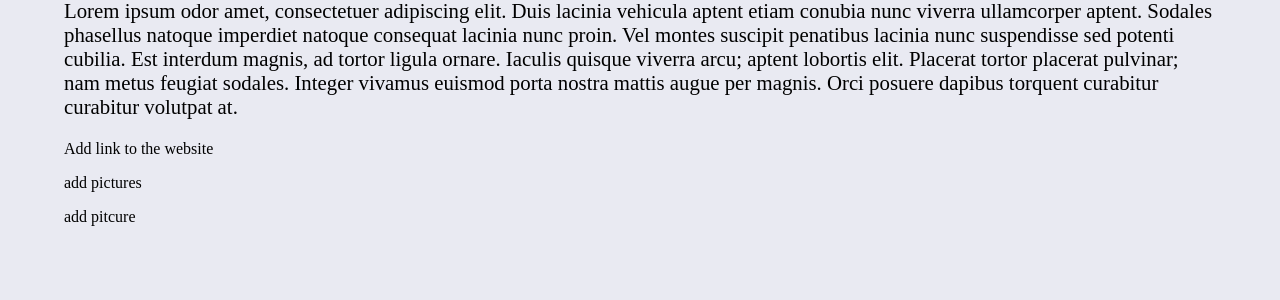
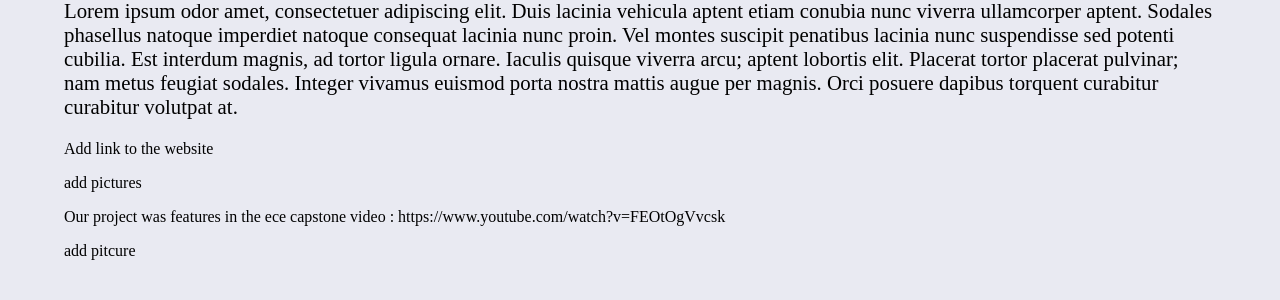
Before and after one commit to anyaga/portfolio, a Django app: page /ece_capstone in a window 1280 px wide. Shown: the part 302-602 px from the top of the page. Run offline with Django 5.2, Linux system fonts and the light colour scheme.

Commit message:
link to youtube video of capstone

```diff
--- a/portfolio_project/portfolio_project/templates/portfolio_project/ece_capstone.html
+++ b/portfolio_project/portfolio_project/templates/portfolio_project/ece_capstone.html
@@ -31,6 +31,9 @@
     </p>
 
     <p>
+        Our project was features in the ece capstone video : https://www.youtube.com/watch?v=FEOtOgVvcsk
+    </p>
+    <p>
         add pitcure
     </p>
 {% endblock%}
```
